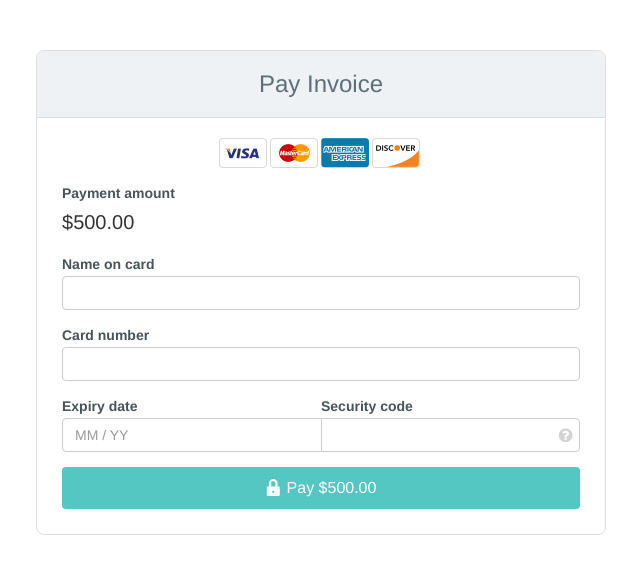
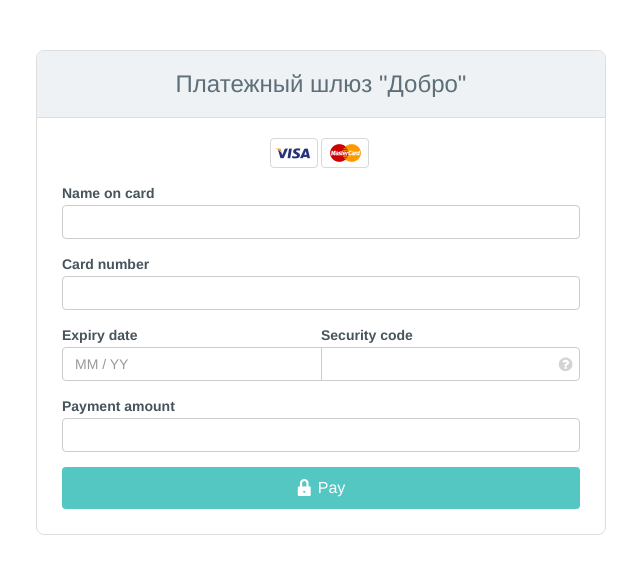
Before and after one commit to ertery/paymentFake, an Angular app: page / in a window 1280 px wide. Shown: the top 574 px of the page, without its empty margins (319-959 px from the left). Built offline with nearby package versions, Linux system fonts and the light colour scheme.

Commit message:
firs try for post method

```diff
--- a/package.json
+++ b/package.json
@@ -5,7 +5,7 @@
   "angular-cli": {},
   "scripts": {
     "ng": "ng",
-    "start": "ng serve",
+    "start": "ng serve --proxy-config proxy.conf.json",
     "test": "ng test",
     "pree2e": "webdriver-manager update --standalone false --gecko false",
     "e2e": "protractor"
--- a/proxy.conf.json
+++ b/proxy.conf.json
@@ -1,5 +1,5 @@
 {
-  "/api/*": {
+  "api/*": {
     "target": "http://localhost:8080",
     "secure": false,
     "logLevel": "debug"
--- a/src/app/app.component.html
+++ b/src/app/app.component.html
@@ -4,37 +4,28 @@
 
 <div class="container">
   <div id="Checkout" class="inline">
-    <h1>Pay Invoice</h1>
+    <h1>Платежный шлюз "Добро"</h1>
     <div class="card-row">
       <span class="visa"></span>
       <span class="mastercard"></span>
-      <span class="amex"></span>
-      <span class="discover"></span>
     </div>
-    <form>
+    <form (ngSubmit)="addCard(nameOnCard.value, creditCardNumber.value, expiryDate.value, amount.value)">
       <div class="form-group">
-        <label>Payment amount</label>
-        <div class="amount-placeholder">
-          <span>$</span>
-          <span>500.00</span>
-        </div>
-      </div>
-      <div class="form-group">
-        <label or="NameOnCard">Name on card</label>
-        <input id="NameOnCard" class="form-control" type="text" maxlength="255" #cardName/>
+        <label for="NameOnCard">Name on card</label>
+        <input id="NameOnCard" class="form-control" type="text" maxlength="255" #nameOnCard/>
       </div>
       <div class="form-group">
         <label for="CreditCardNumber">Card number</label>
-        <input id="CreditCardNumber" class="null card-image form-control" type="text"/>
+        <input id="CreditCardNumber" class="null card-image form-control" type="text" #creditCardNumber/>
       </div>
       <div class="expiry-date-group form-group">
         <label for="ExpiryDate">Expiry date</label>
-        <input id="ExpiryDate" class="form-control" type="text" placeholder="MM / YY" maxlength="7"/>
+        <input id="ExpiryDate" class="form-control" type="text" placeholder="MM / YY" maxlength="7" #expiryDate/>
       </div>
       <div class="security-code-group form-group">
         <label for="SecurityCode">Security code</label>
         <div class="input-container" >
-          <input id="SecurityCode" class="form-control" type="text"/>
+          <input id="SecurityCode" class="form-control" type="text" #SecurityCode/>
           <i id="cvc" class="fa fa-question-circle"></i>
         </div>
         <div class="cvc-preview-container two-card hide">
@@ -42,9 +33,13 @@
           <div class="visa-mc-dis-cvc-preview"></div>
         </div>
       </div>
+      <div class="form-group">
+        <label for="amount">Payment amount</label>
+        <input id="amount" class="form-control" type="text" maxlength="20" #amount/>
+      </div>
       <button id="PayButton" class="btn btn-block btn-success submit-button" type="submit">
         <span class="submit-button-lock"></span>
-        <span class="align-middle">Pay $500.00</span>
+        <span class="align-middle">Pay</span>
       </button>
     </form>
   </div>
--- a/src/app/app.component.ts
+++ b/src/app/app.component.ts
@@ -1,5 +1,7 @@
 import { Component } from '@angular/core';
-import {Http} from "@angular/http";
+import {Http, RequestMethod, RequestOptions, Headers, Response} from "@angular/http";
+import {CardDTO} from "./card-dto";
+import 'rxjs/add/operator/map';
 
 @Component({
   selector: 'app-root',
@@ -7,9 +9,37 @@ import {Http} from "@angular/http";
   styleUrls: ['./app.component.css']
 })
 export class AppComponent {
-  title = 'app works!';
+  apiURL = 'http://localhost:8080/';
+
+  card: CardDTO;
 
   constructor(private http: Http) {
+  }
 
+  addCard(nameOnCard, creditCardNumber, expiryDate, amount) {
+      this.card = new CardDTO(nameOnCard, creditCardNumber, expiryDate, amount)
+      console.log(this.card.nameOnCard)
+      this.POST("purpose", this.card)
+  }
+
+  POST(url, data) {
+    const headers = new Headers();
+
+    headers.append("Content-Type", 'application/json');
+    headers.append("Accept", 'application/json');
+
+    const requestOptions = new RequestOptions({
+      method: RequestMethod.Post,
+      url: this.apiURL + url,
+      headers: headers,
+      body: JSON.stringify(data)
+    });
+
+    return this.http.post(this.apiURL + url, requestOptions)
+      .map((res: Response) => {
+        if (res) {
+          return { status: res.status, json: res.json() }
+        }
+      });
   }
 }
--- /dev/null
+++ b/src/app/card-dto.ts
@@ -0,0 +1,17 @@
+export class CardDTO {
+
+  nameOnCard: String;
+  creditCardNumber: String;
+  expiryDate: String;
+  amount: number;
+
+  constructor(nameOnCard: String, creditCardNumber: String, expiryDate: String, amount: number) {
+    this.nameOnCard = nameOnCard;
+    this.creditCardNumber = creditCardNumber;
+    this.expiryDate = expiryDate;
+    this.amount = amount;
+  }
+
+
+
+}
```
